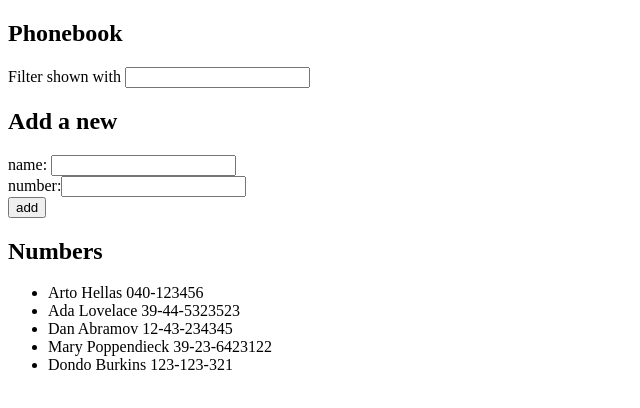
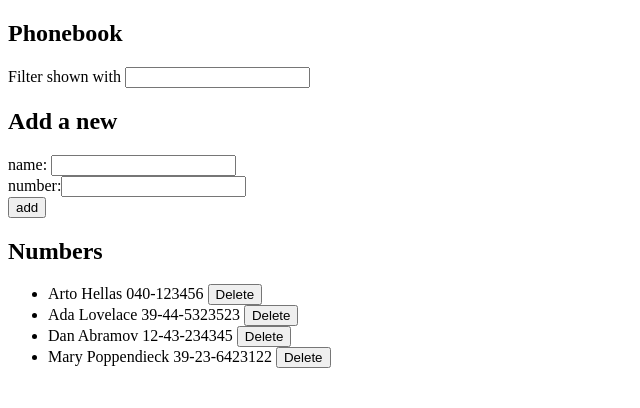
Before and after one commit to JerryUusis/full_stack_open, a React (Vite) app in the folder part2/puhelinluettelo/: page / in a window 1280 px wide. Shown: the top 408 px of the page, without its empty margins (0-640 px from the left). Built offline with nearby package versions, Linux system fonts and the light colour scheme; data requests are answered from the project's data file.

Commit message:
Complete 2.14

```diff
--- a/part2/puhelinluettelo/db.json
+++ b/part2/puhelinluettelo/db.json
@@ -19,11 +19,6 @@
       "name": "Mary Poppendieck",
       "number": "39-23-6423122",
       "id": 4
-    },
-    {
-      "name": "Dondo Burkins",
-      "number": "123-123-321",
-      "id": 5
     }
   ]
 }
--- a/part2/puhelinluettelo/src/App.jsx
+++ b/part2/puhelinluettelo/src/App.jsx
@@ -57,6 +57,16 @@ function App() {
     }
   }
 
+  const removePerson = (person) => {
+    if (window.confirm(`Do you want to remove ${person.name}`)) {
+      setPersons(persons.filter(p => p.name !== person.name))
+      personService.remove(person)
+        .then(response => {
+          console.log(`${person.name} removed`)
+        })
+    }
+  }
+
   return (
     <div>
       <h2>Phonebook</h2>
@@ -74,6 +84,7 @@ function App() {
       <Persons
         persons={persons}
         filterPhonebook={filterPhonebook}
+        removePerson={removePerson}
       />
     </div>
   )
--- a/part2/puhelinluettelo/src/components/Phonebook.jsx
+++ b/part2/puhelinluettelo/src/components/Phonebook.jsx
@@ -1,11 +1,13 @@
-const Persons = ({ persons, filterPhonebook }) => {
+const Persons = ({ persons, filterPhonebook,removePerson }) => {
     return (
         <>
             <h2>Numbers</h2>
             <ul>
                 {persons.filter((person) => person.name.toLowerCase().includes(filterPhonebook.toLowerCase()))
                     .map((person) => {
-                        return <li key={person.name}>{person.name} {person.number}</li>
+                        return <div key={person.name}>
+                            <li>{person.name} {person.number} <button onClick={() => removePerson(person)}>Delete</button></li>
+                        </div>
                     })}
             </ul>
         </>
--- a/part2/puhelinluettelo/src/services/persons.js
+++ b/part2/puhelinluettelo/src/services/persons.js
@@ -9,4 +9,8 @@ const create = (newObject) => {
     return axios.post(baseUrl, newObject)
 }
 
-export default { getAll, create }
+const remove = (personObject) => {
+    return axios.delete(`${baseUrl}/${personObject.id}`)
+}
+
+export default { getAll, create, remove }
```
